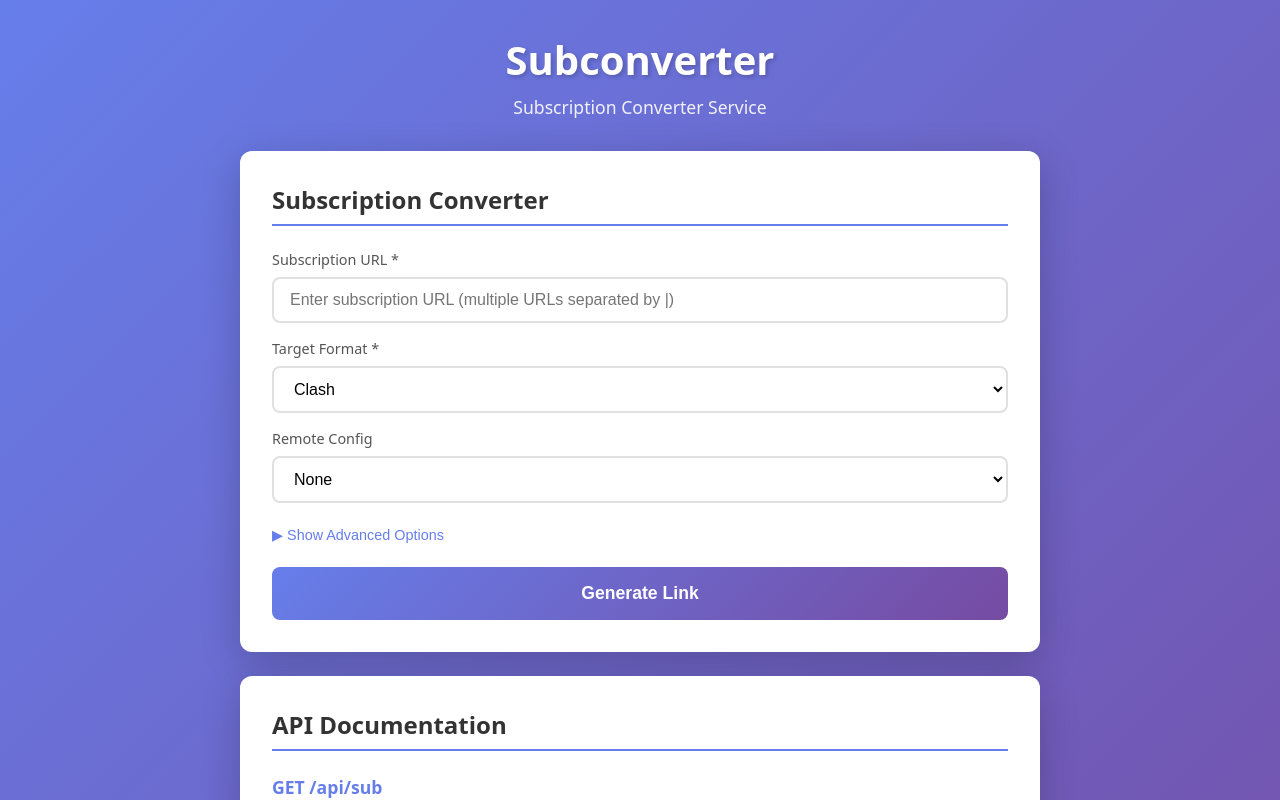
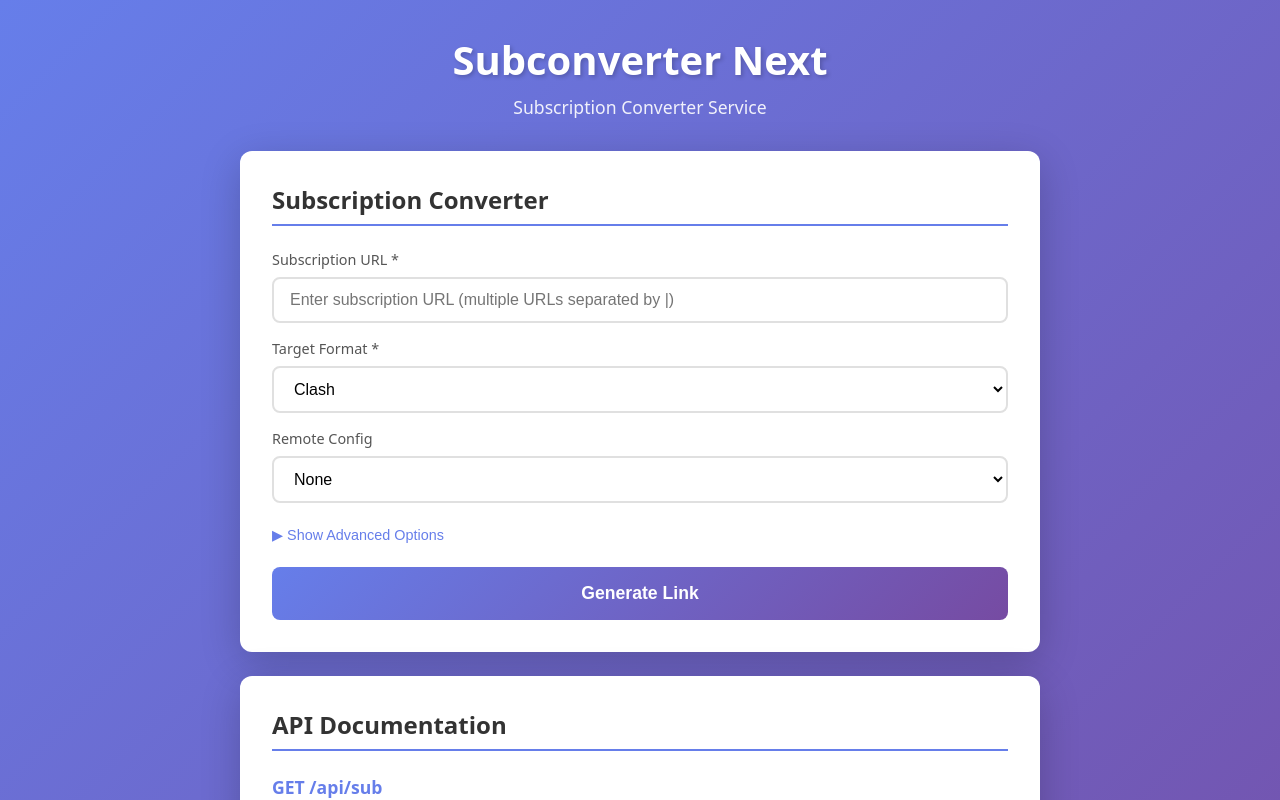
Before and after one commit to slightc/subconverter-next, a Next.js app: page / in a window 1280 px wide. Shown: the top 800 px of the page. Built offline with nearby package versions, Linux system fonts and the light colour scheme.

Commit message:
update title

```diff
--- a/src/app/page.tsx
+++ b/src/app/page.tsx
@@ -66,7 +66,7 @@
     <main style={styles.main}>
       <div style={styles.container}>
         <header style={styles.header}>
-          <h1 style={styles.title}>Subconverter</h1>
+          <h1 style={styles.title}>Subconverter Next</h1>
           <p style={styles.subtitle}>Subscription Converter Service</p>
         </header>
 
```
